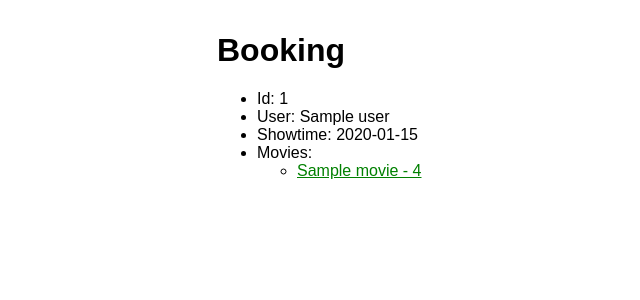
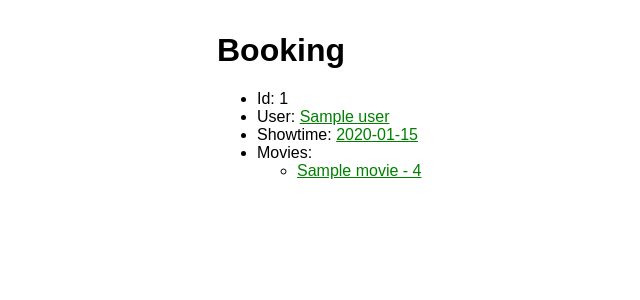
Before and after one commit to jstockall/microservices-docker-django, a Django app: template ui/templates/ui/booking.html in a window 1280 px wide. Shown: the part 368-668 px from the top of the page, without its empty margins (107-747 px from the left). Run offline with Django 3.2, Linux system fonts and the light colour scheme; the template is opened without the code that fills it: most values are stand-ins (such as "Sample title", 1, 10 or a date in 2020).

Commit message:
display showtimes

```diff
--- a/ui/templates/ui/booking.html
+++ b/ui/templates/ui/booking.html
@@ -8,12 +8,12 @@
   <h1>Booking</h1>
   <ul>
   	<li>Id: {{ booking.id }}</li>
-    <li>User: {{ booking.user }}</li>
-    <li>Showtime: {{ booking.showtime }}</li>
+    <li>User: <a href="/user/{{ booking.user.id }}">{{ booking.user }}</a></li>
+    <li>Showtime: <a href="/showtime/{{ booking.showtime.id }}">{{ booking.showtime }}</a></li>
     <li>Movies:</li>
     <ul>
     {% for movie in booking.movies %}
-        <li><a class="navlink" href="/movie/{{ movie.id }}">{{ movie.title}} - {{movie.rating}}</a></li>
+        <li><a href="/movie/{{ movie.id }}">{{ movie.title}} - {{movie.rating}}</a></li>
     {% endfor %}
     </ul>
   </ul>
--- a/ui/templates/ui/index.html
+++ b/ui/templates/ui/index.html
@@ -8,7 +8,7 @@
   {% if booking_list %}
       <ul>
       {% for booking in booking_list %}
-          <li><a class="navlink" href="/booking/{{ booking.id }}">{{ booking.id }} -- {{ booking.showtimeid }}</a></li>
+          <li><a href="/booking/{{ booking.id }}">{{ booking.id }} -- {{ booking.showtimeid }}</a></li>
       {% endfor %}
       </ul>
   {% else %}
--- a/ui/templates/ui/showtime.html
+++ b/ui/templates/ui/showtime.html
@@ -11,8 +11,8 @@
   	<li>Created On: {{ showtime.createdon }}</li>
 		<li>Movies:</li>
 		<ul>
-		{% for movie in shotime.movies %}
-				<li><a class="navlink" href="/movie/{{ movie.id }}">{{ movie.title}} - {{movie.rating}}</a></li>
+		{% for movie in showtime.movies %}
+				<li><a href="/movie/{{ movie.id }}">{{ movie.title}} - {{movie.rating}}</a></li>
 		{% endfor %}
 		</ul>
 	</ul>
```
